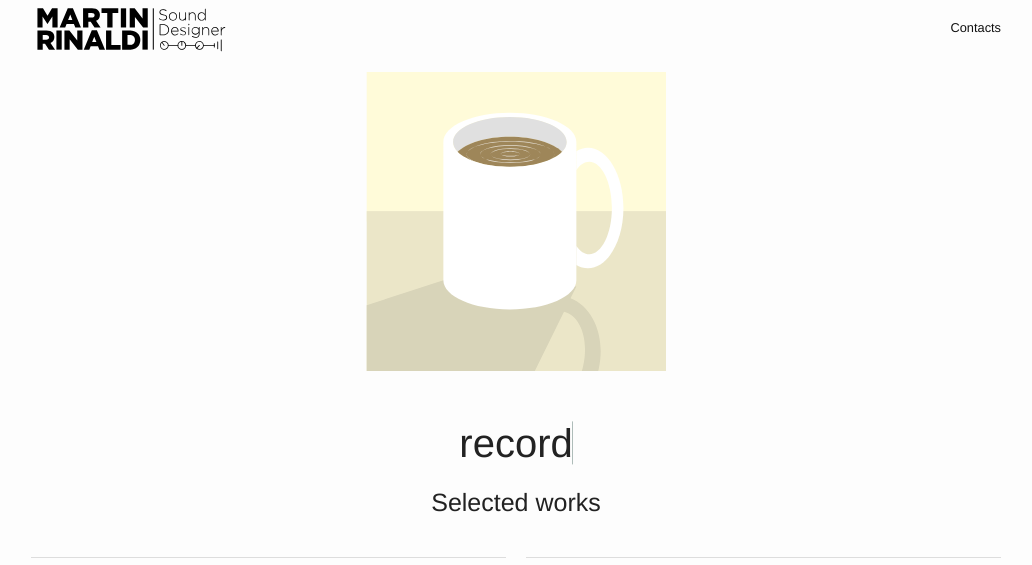
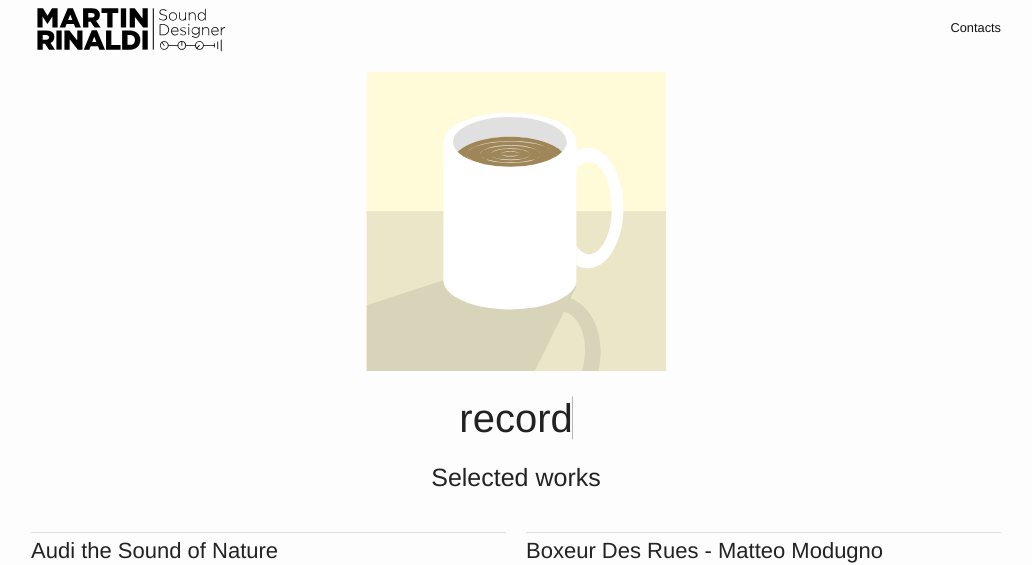
Before and after one commit to martinrinaldi/martinrinaldi.github.io, a Jekyll site: the page built from index.html, in a window 1280 px wide. Shown: the top 565 px of the page, without its empty margins (124-1156 px from the left). Built offline with Jekyll 4.4.1, drawn with Linux system fonts in a browser that asks for light colours.

Commit message:
changed styles

```diff
--- a/_sass/_custom.scss
+++ b/_sass/_custom.scss
@@ -351,6 +351,10 @@ Primary style
   max-width: 768px;
   text-align: center;
   padding:0px;
+
+  img{
+    margin-bottom: -25px;
+  }
 }
 
 .cd-intro {
```
